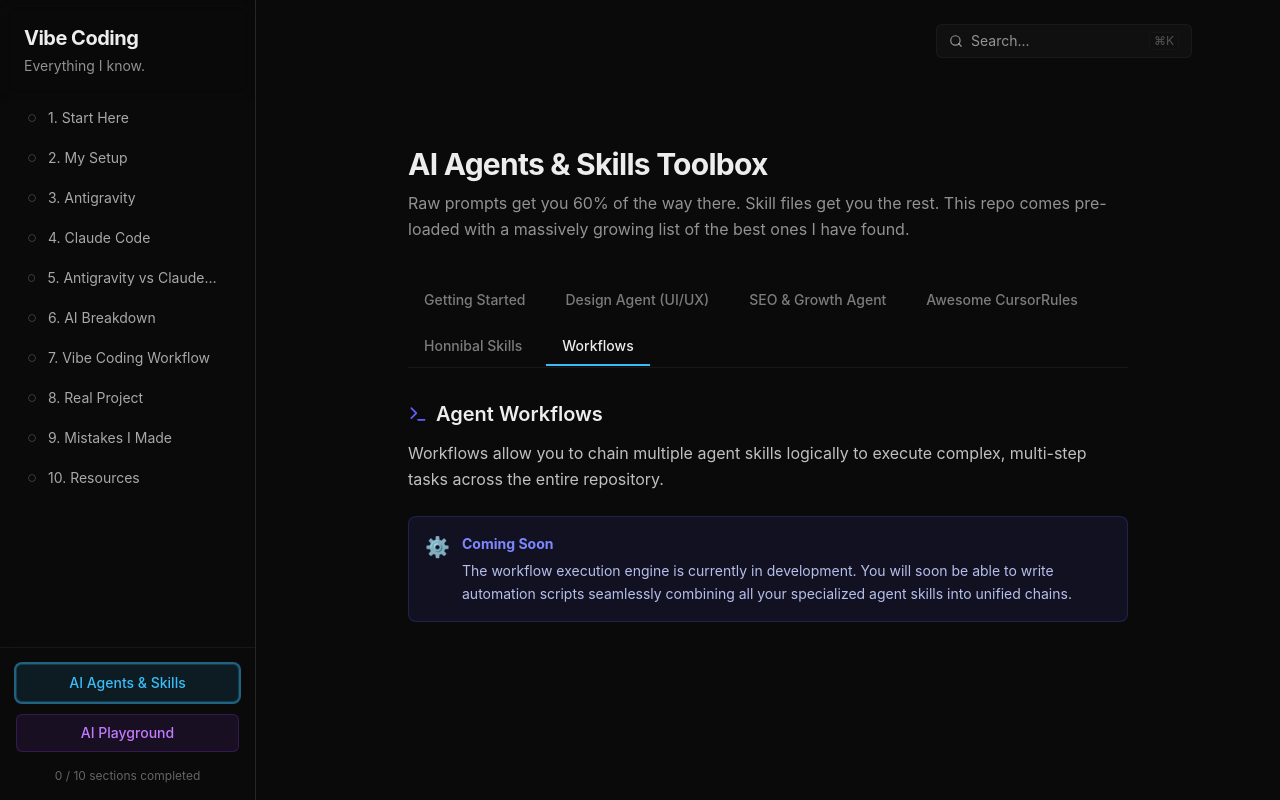
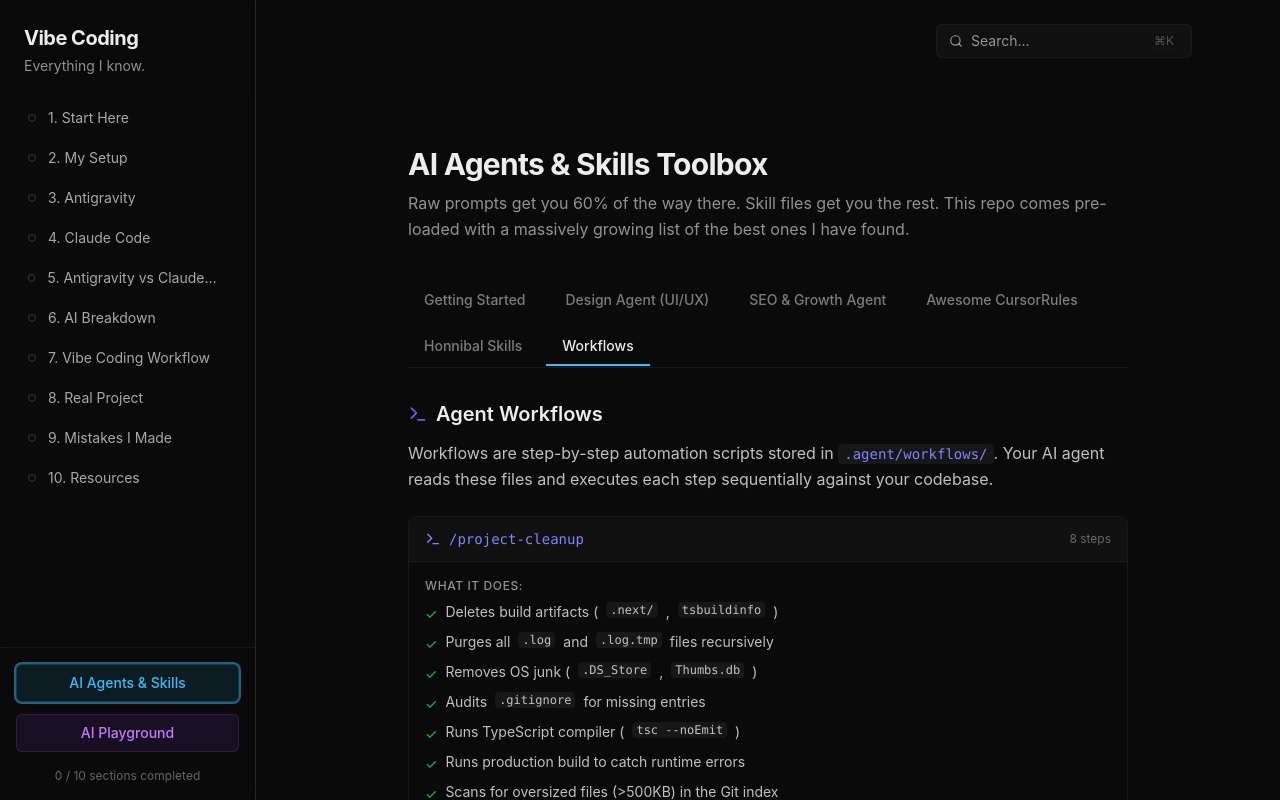
Before and after one commit to WebDevPeterGriffin/The-VibeCode-Bible, a Next.js app: page /ai-agents-and-skills in a window 1280 px wide. Both pictures are taken after a click on the button "Workflows". Shown: the top 800 px of the page. Built offline with nearby package versions, Linux system fonts and the light colour scheme.

Commit message:
feat: add project-cleanup workflow, harden .gitignore, showcase workflow in UI

```diff
--- a/src/app/ai-agents-and-skills/page.tsx
+++ b/src/app/ai-agents-and-skills/page.tsx
@@ -205,15 +205,34 @@ export default function AiAgentsPage() {
                                 <Terminal className="w-5 h-5 text-indigo-500" /> Agent Workflows
                             </h2>
                             <p className="text-foreground/80 leading-relaxed">
-                                Workflows allow you to chain multiple agent skills logically to execute complex, multi-step tasks across the entire repository.
+                                Workflows are step-by-step automation scripts stored in <code className="bg-muted px-1.5 py-0.5 rounded text-sm text-indigo-400">.agent/workflows/</code>. Your AI agent reads these files and executes each step sequentially against your codebase.
                             </p>
                         </section>
-                        <div className="bg-indigo-500/10 border border-indigo-500/20 rounded-lg p-4 flex gap-3 text-sm">
-                            <span className="text-xl">⚙️</span>
-                            <div className="text-indigo-200/90 leading-relaxed">
-                                <strong className="text-indigo-400 block mb-1">Coming Soon</strong>
-                                The workflow execution engine is currently in development. You will soon be able to write automation scripts seamlessly combining all your specialized agent skills into unified chains.
+
+                        <div className="border border-border/50 rounded-lg overflow-hidden">
+                            <div className="bg-muted/50 px-4 py-3 border-b border-border/50 flex items-center gap-2">
+                                <Terminal className="w-4 h-4 text-indigo-400" />
+                                <span className="font-mono text-sm text-indigo-400">/project-cleanup</span>
+                                <span className="text-xs text-foreground/40 ml-auto">8 steps</span>
                             </div>
+                            <div className="p-4 space-y-3 text-sm text-foreground/80">
+                                <p className="text-foreground/60 text-xs uppercase tracking-wider font-medium mb-2">What it does:</p>
+                                <ul className="space-y-2">
+                                    <li className="flex items-start gap-2"><span className="text-green-500 mt-0.5">✓</span> Deletes build artifacts (<code className="text-xs bg-muted px-1 rounded">.next/</code>, <code className="text-xs bg-muted px-1 rounded">tsbuildinfo</code>)</li>
+                                    <li className="flex items-start gap-2"><span className="text-green-500 mt-0.5">✓</span> Purges all <code className="text-xs bg-muted px-1 rounded">.log</code> and <code className="text-xs bg-muted px-1 rounded">.log.tmp</code> files recursively</li>
+                                    <li className="flex items-start gap-2"><span className="text-green-500 mt-0.5">✓</span> Removes OS junk (<code className="text-xs bg-muted px-1 rounded">.DS_Store</code>, <code className="text-xs bg-muted px-1 rounded">Thumbs.db</code>)</li>
+                                    <li className="flex items-start gap-2"><span className="text-green-500 mt-0.5">✓</span> Audits <code className="text-xs bg-muted px-1 rounded">.gitignore</code> for missing entries</li>
+                                    <li className="flex items-start gap-2"><span className="text-green-500 mt-0.5">✓</span> Runs TypeScript compiler (<code className="text-xs bg-muted px-1 rounded">tsc --noEmit</code>)</li>
+                                    <li className="flex items-start gap-2"><span className="text-green-500 mt-0.5">✓</span> Runs production build to catch runtime errors</li>
+                                    <li className="flex items-start gap-2"><span className="text-green-500 mt-0.5">✓</span> Scans for oversized files (&gt;500KB) in the Git index</li>
+                                    <li className="flex items-start gap-2"><span className="text-green-500 mt-0.5">✓</span> Stages clean files for commit</li>
+                                </ul>
+                            </div>
+                        </div>
+
+                        <div className="bg-black/50 p-4 rounded-md border text-sm font-mono text-zinc-300">
+                            <span className="text-zinc-500">{"# Invoke from your AI agent terminal:"}</span><br />
+                            /project-cleanup
                         </div>
                     </div>
                 )}
```
Also changed, not shown: .agent/workflows/project-cleanup.md (added), 1 other file (tests, documents, lock files or other folders).
